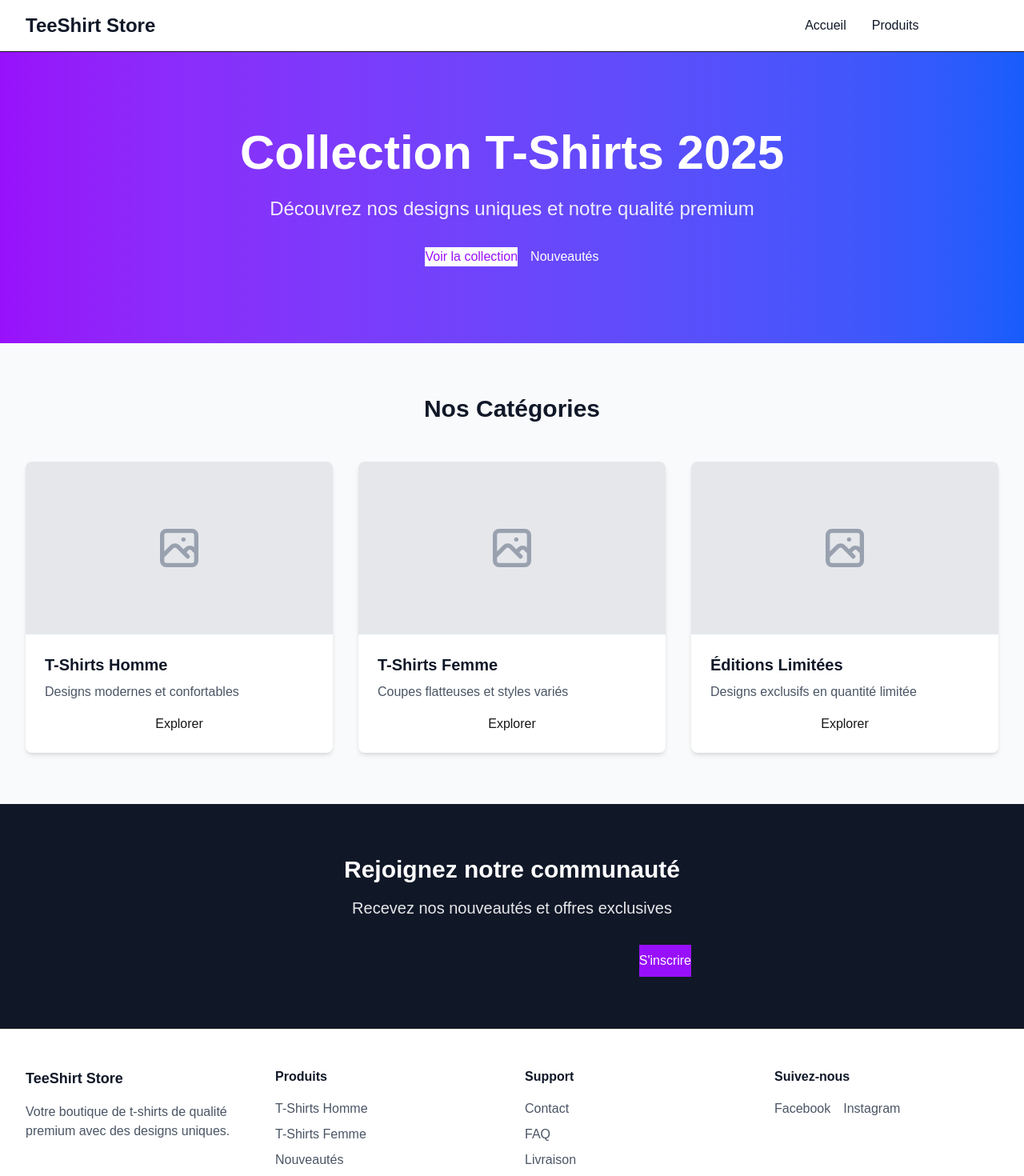
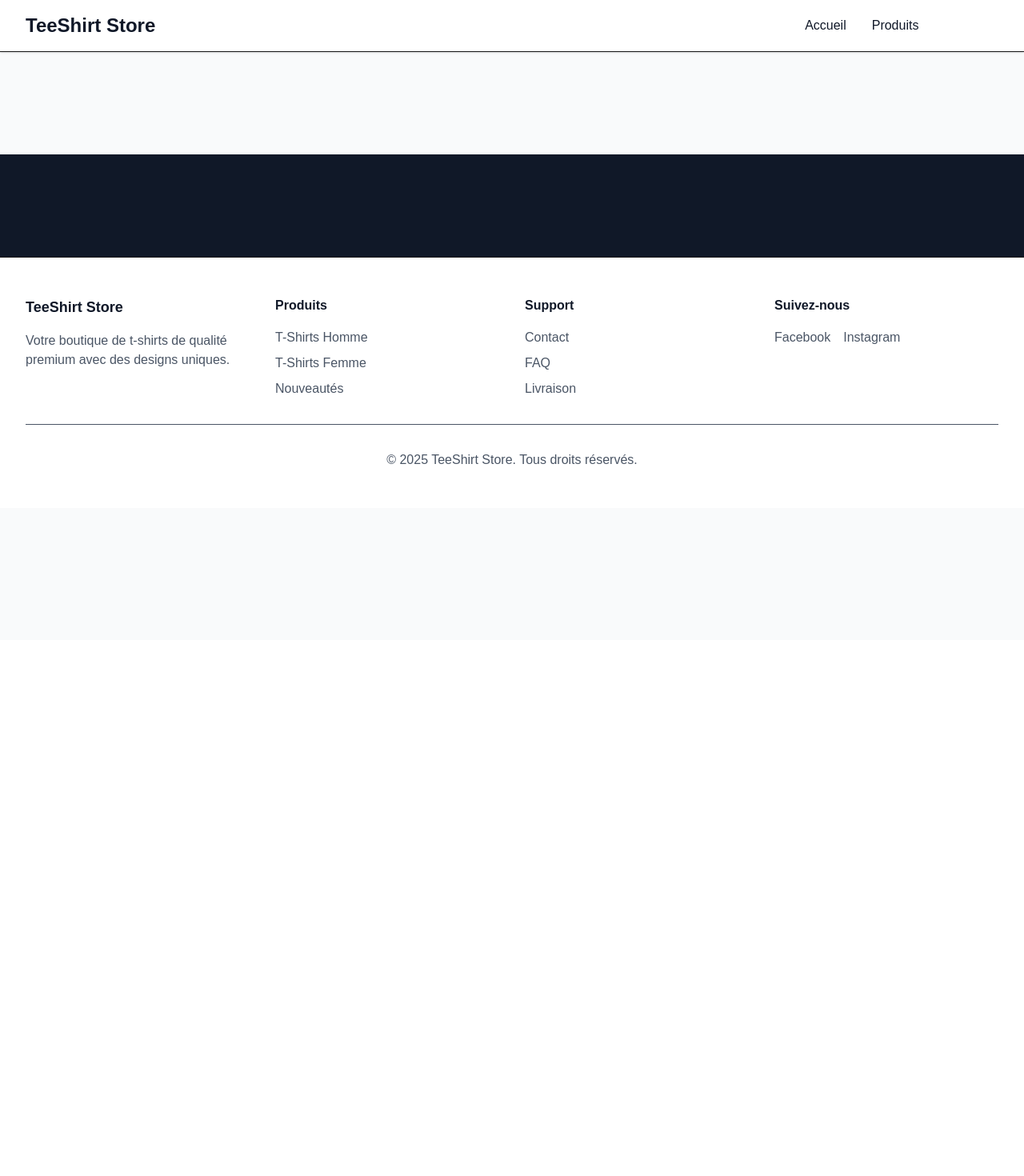
Before and after one commit to By-Kvn/saas-e-commerce, a Next.js app in the folder apps/web/: page / in a window 1280 px wide. Shown: the top 1470 px of the page at 80% size. After the commit the page ends 800 px from the top, so only its background shows below. Built offline with nearby package versions, Linux system fonts and the light colour scheme; no server answers.

Commit message:
feat(style front): clean

```diff
--- a/apps/web/src/app/page.tsx
+++ b/apps/web/src/app/page.tsx
@@ -52,108 +52,16 @@ export default function HomePage() {
 
       {/* Hero Section */}
       <section className="bg-gradient-to-r from-purple-600 to-blue-600 text-white">
-        <div className="max-w-7xl mx-auto px-4 sm:px-6 lg:px-8 py-24">
-          <div className="text-center">
-            <h1 className="text-4xl md:text-6xl font-bold mb-6">
-              Collection T-Shirts 2025
-            </h1>
-            <p className="text-xl md:text-2xl mb-8 opacity-90">
-              Découvrez nos designs uniques et notre qualité premium
-            </p>
-            <div className="flex flex-col sm:flex-row gap-4 justify-center">
-              <button className="bg-white text-purple-600 hover:bg-gray-100">
-                Voir la collection
-              </button>
-              <button
-                className="border-white text-white hover:bg-white hover:text-purple-600"
-              >
-                Nouveautés
-              </button>
-            </div>
-          </div>
-        </div>
+
       </section>
 
       {/* Featured Categories */}
       <section className="py-16">
-        <div className="max-w-7xl mx-auto px-4 sm:px-6 lg:px-8">
-          <h2 className="text-3xl font-bold text-gray-900 text-center mb-12">
-            Nos Catégories
-          </h2>
-          <div className="grid grid-cols-1 md:grid-cols-3 gap-8">
-            {[
-              {
-                title: 'T-Shirts Homme',
-                description: 'Designs modernes et confortables',
-                image: '/api/placeholder/400/300',
-              },
-              {
-                title: 'T-Shirts Femme',
-                description: 'Coupes flatteuses et styles variés',
-                image: '/api/placeholder/400/300',
-              },
-              {
-                title: 'Éditions Limitées',
-                description: 'Designs exclusifs en quantité limitée',
-                image: '/api/placeholder/400/300',
-              },
-            ].map((category, index) => (
-              <div
-                key={index}
-                className="bg-white rounded-lg shadow-md overflow-hidden hover:shadow-lg transition-shadow"
-              >
-                <div className="aspect-video bg-gray-200">
-                  <div className="w-full h-full flex items-center justify-center text-gray-400">
-                    <svg
-                      className="w-16 h-16"
-                      fill="none"
-                      stroke="currentColor"
-                      viewBox="0 0 24 24"
-                    >
-                      <path
-                        strokeLinecap="round"
-                        strokeLinejoin="round"
-                        strokeWidth={2}
-                        d="M4 16l4.586-4.586a2 2 0 012.828 0L16 16m-2-2l1.586-1.586a2 2 0 012.828 0L20 14m-6-6h.01M6 20h12a2 2 0 002-2V6a2 2 0 00-2-2H6a2 2 0 00-2 2v12a2 2 0 002 2z"
-                      />
-                    </svg>
-                  </div>
-                </div>
-                <div className="p-6">
-                  <h3 className="text-xl font-semibold text-gray-900 mb-2">
-                    {category.title}
-                  </h3>
-                  <p className="text-gray-600 mb-4">{category.description}</p>
-                  <button  className="w-full">
-                    Explorer
-                  </button>
-                </div>
-              </div>
-            ))}
-          </div>
-        </div>
       </section>
 
       {/* CTA Section */}
       <section className="bg-gray-900 text-white py-16">
-        <div className="max-w-7xl mx-auto px-4 sm:px-6 lg:px-8 text-center">
-          <h2 className="text-3xl font-bold mb-4">
-            Rejoignez notre communauté
-          </h2>
-          <p className="text-xl mb-8 opacity-90">
-            Recevez nos nouveautés et offres exclusives
-          </p>
-          <div className="flex flex-col sm:flex-row max-w-md mx-auto gap-4">
-            <input
-              type="email"
-              placeholder="Votre email"
-              className="flex-1 px-4 py-2 rounded-md text-gray-900"
-            />
-            <button className="bg-purple-600 hover:bg-purple-700">
-              S'inscrire
-            </button>
-          </div>
-        </div>
+
       </section>
 
       {/* Footer */}
```
